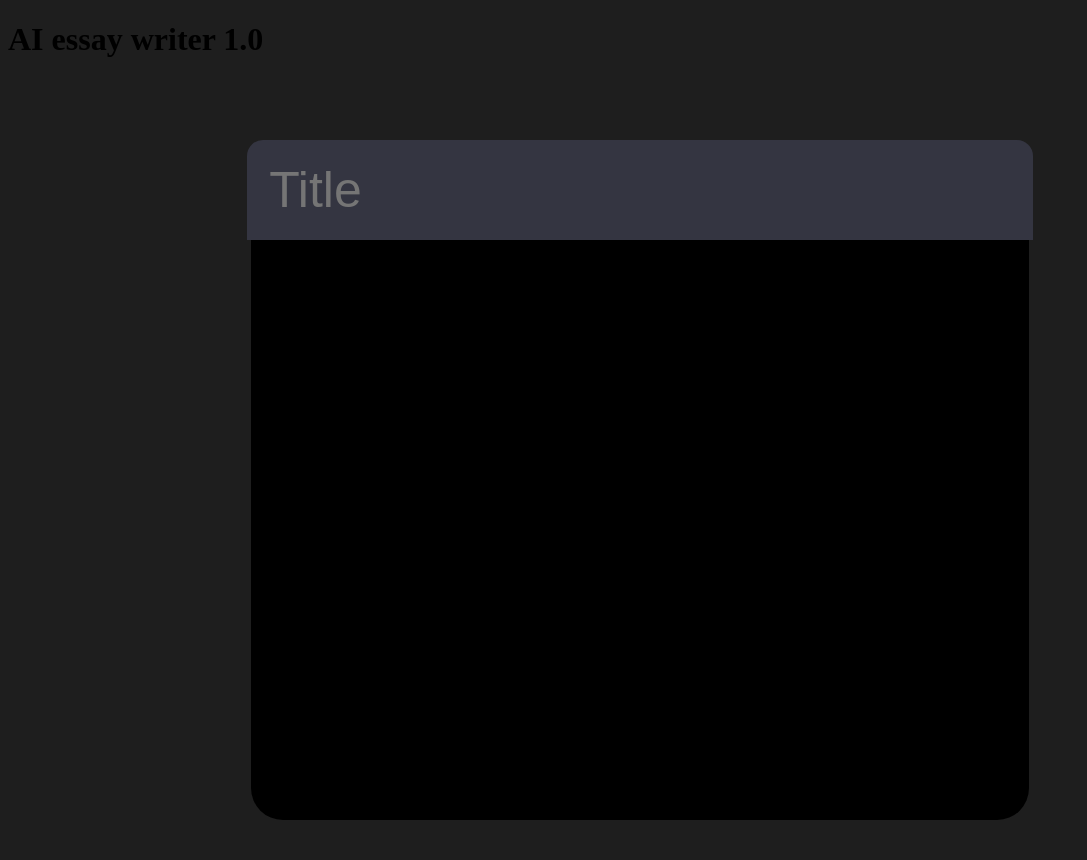
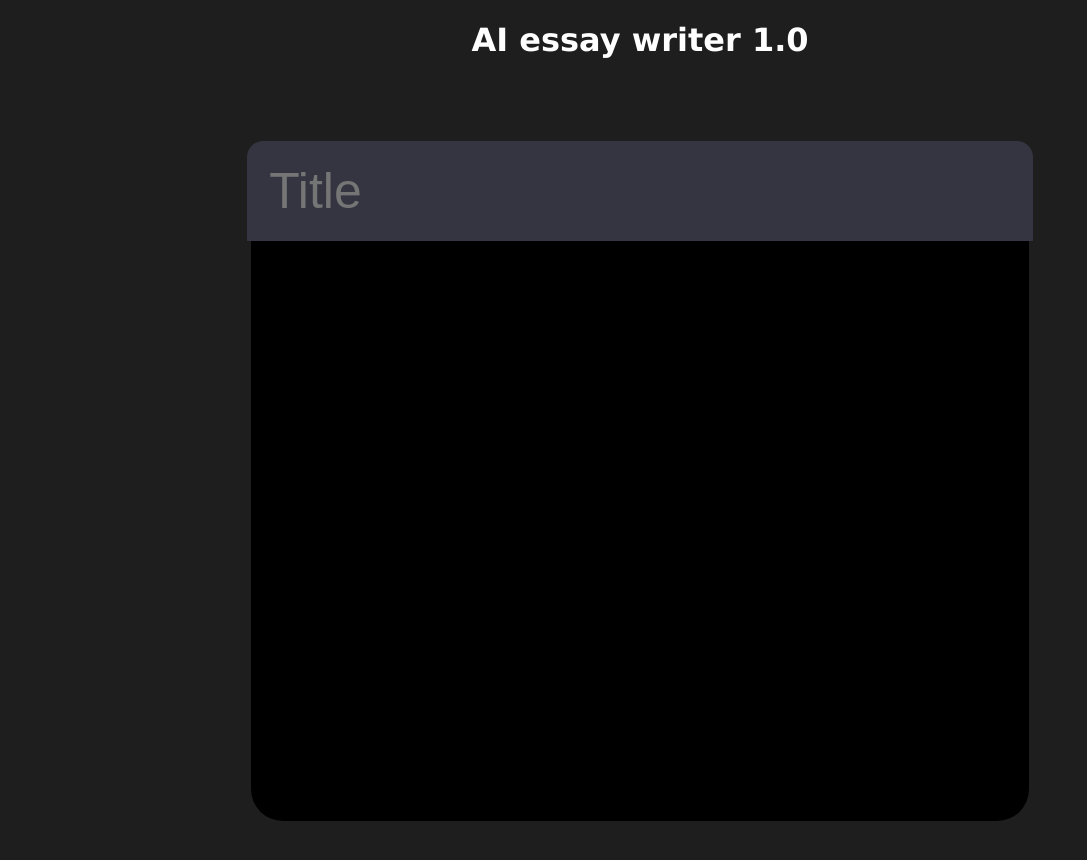
Before and after one commit to thisisnotdevin/SmartNotes, a plain HTML site: page index.html in a window 1280 px wide. Shown: the whole page, without its empty margins (0-1087 px from the left). Drawn offline with Linux system fonts and the light colour scheme.

Commit message:
first commit

```diff
--- a/index.html
+++ b/index.html
@@ -6,7 +6,7 @@
     <link rel="stylesheet" type="text/css" href="style.css">
   </head>
   <body>
-    <h1>AI essay writer 1.0</h1>
+    <h1 class="nombre">AI essay writer 1.0</h1>
     <div id="notepad">
       <div id="title-bar">
         <input type="text" id="title" placeholder="Title">
--- a/style.css
+++ b/style.css
@@ -9,7 +9,14 @@ body {
     justify-content: center;
     height: 100vh;
   }
-
+  .nombre {
+    display: flex;
+    justify-content: center;
+    align-items: center;
+    color: white;
+    font: optional;
+    font-family:'Lucida Sans', 'Lucida Sans Regular', 'Lucida Grande', 'Lucida Sans Unicode', Geneva, Verdana, sans-serif;
+  }
 #title-bar {
     width: 59%;
     background-color: #343541;
```
